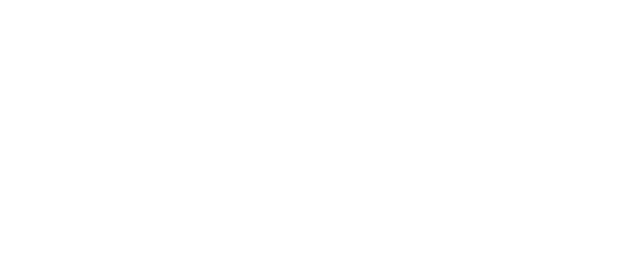
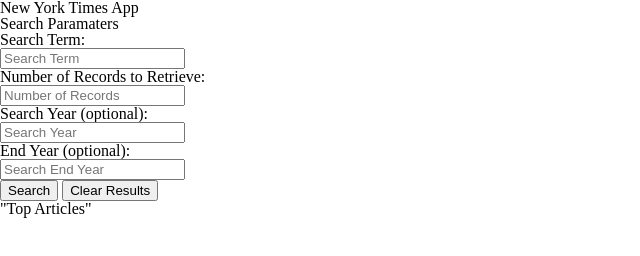
Before and after one commit to emmadae/NYTapp-Repository, a plain HTML site: page index.html in a window 1280 px wide. Shown: the whole page, without its empty margins (0-640 px from the left). Drawn offline with nearby package versions, Linux system fonts and the light colour scheme.

Commit message:
up to date html

```diff
--- a/index.html
+++ b/index.html
@@ -7,7 +7,7 @@
 		<link rel="stylesheet" type="text/css" href="assets/css/reset.css">
 		<link rel="stylesheet" type="text/css" href="assets/css/style.css">
 
-		<title> E | N : HOME </title>
+		<title> New York Times App </title>
 
 	<!-- Google Font Links -->
 		<link href="https://fonts.googleapis.com/css?family=Raleway" rel="stylesheet">
@@ -19,8 +19,31 @@
 
 <!-- Body of Website -->
 	<body>
+		<h1> New York Times App </h1>
+
+	<!-- Search Section for App Home Page -->
+		<section class="search">
+			<h3> Search Paramaters </h3>
+			<form id="search-form">
+				Search Term: <br> <input type="text" placeholder="Search Term"> <br>
+				Number of Records to Retrieve: <br><input type="text" placeholder="Number of Records"> <br>
+				Search Year (optional): <br> <input type="text" placeholder="Search Year"> <br>
+				End Year (optional): <br> <input type="text" placeholder="Search End Year"> <br>
+				<button id="search-btn" type="button"> Search </button>
+				<button id="clear-results-btn" type="button"> Clear Results </button>
+			</form>
+		</section>
 
 
+	<!-- Display Data From Search-->
+		<section class="display">
+			<h3> "Top Articles" </h3>
+			<div class="section section-1"> </div>
+			<div class="section section-2"> </div>
+			<div class="section section-3"> </div>
+			<div class="section section-4"> </div>
+			<div class="section section-5"> </div>
+		</section>
 
 	</body>
 
```
